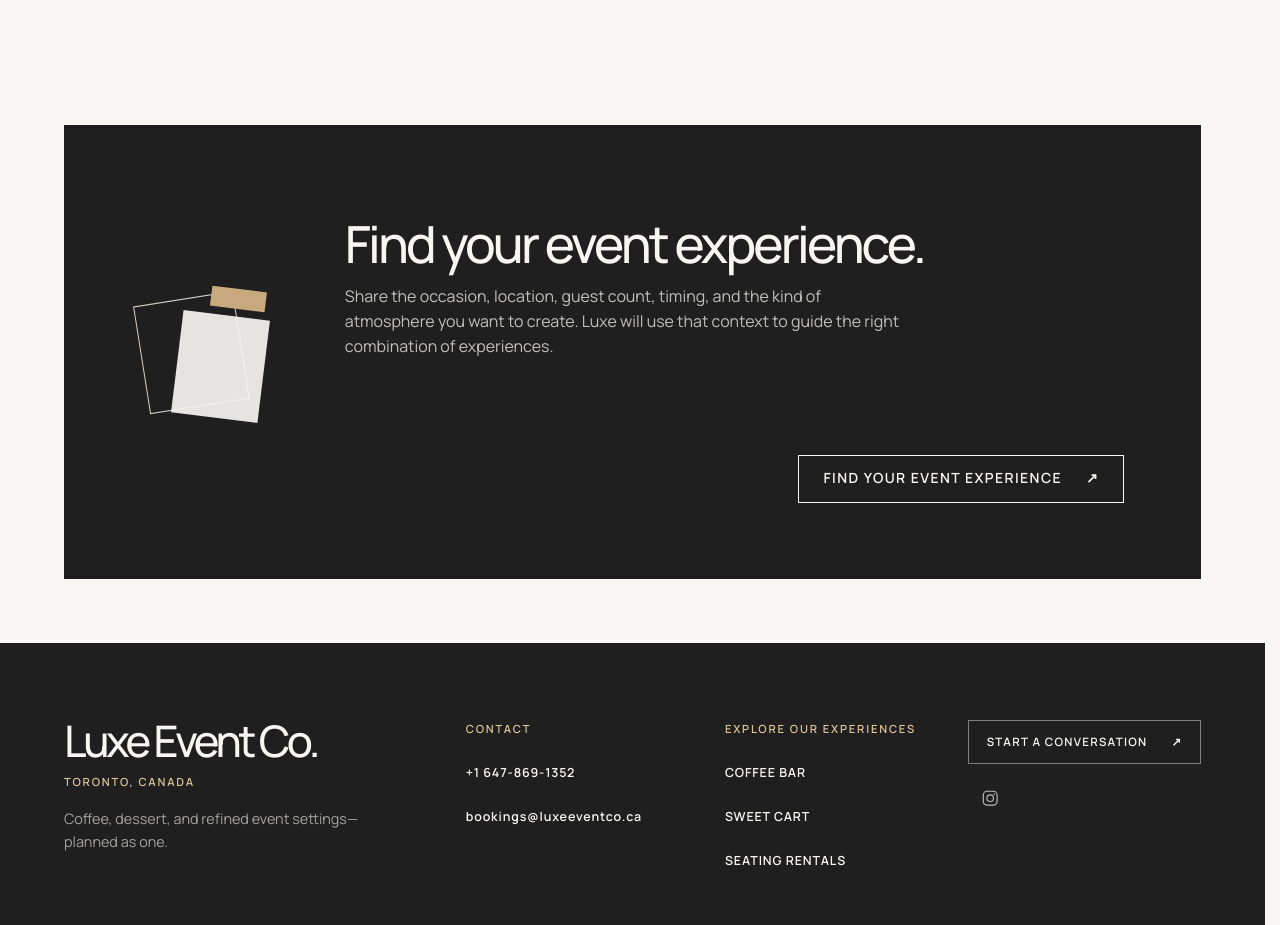
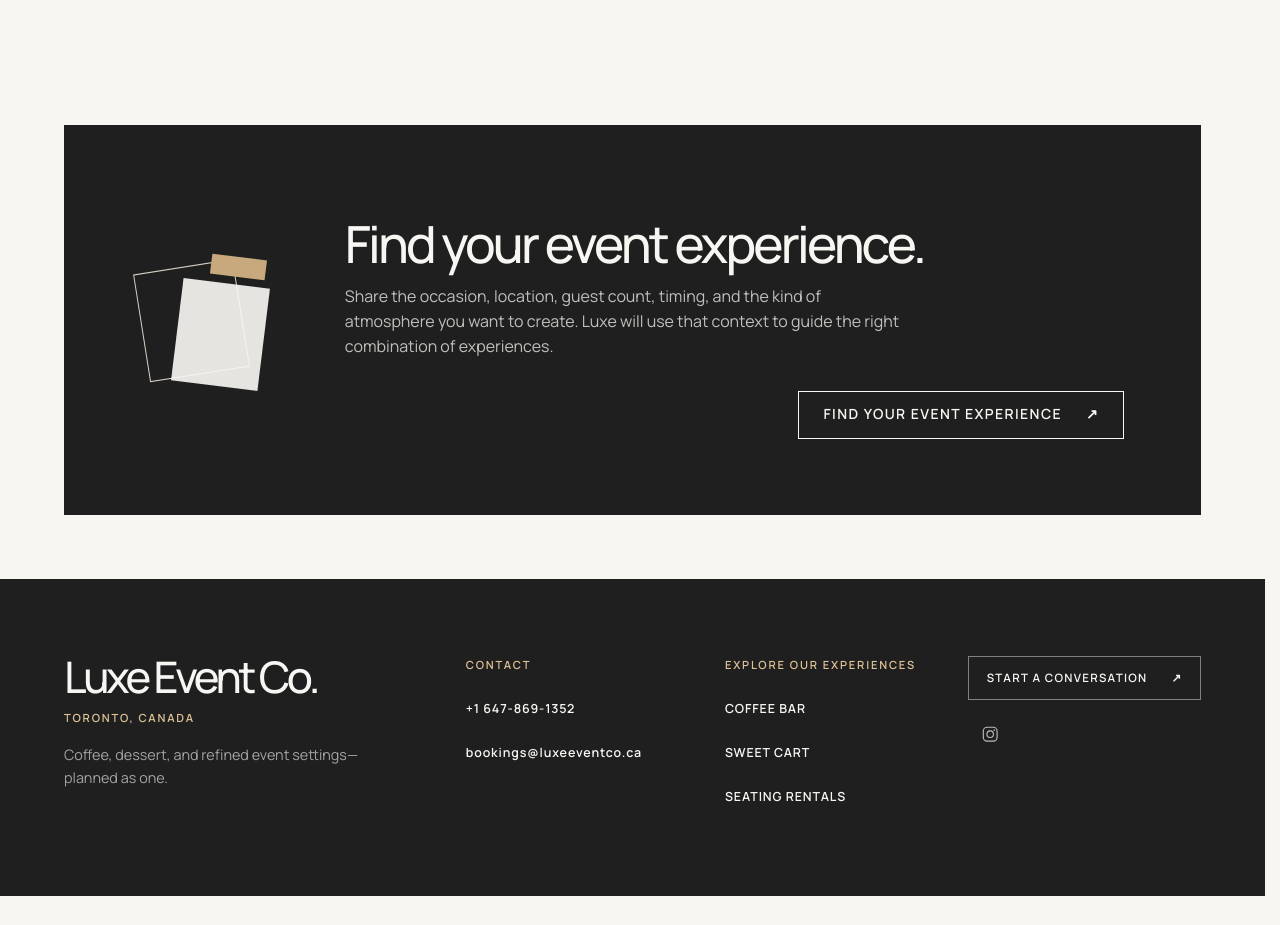
Before and after one commit to buildthebase/luxe-event-co-v2, a Next.js app: page /events in a window 1280 px wide. Shown: the part 6803-7728 px from the top of the page. After the commit the page ends 7699 px from the top, so only its background shows below. Built offline with nearby package versions, Linux system fonts and the light colour scheme.

Commit message:
Refine inquiry panel row spacing

```diff
--- a/app/contextual-inquiry-panels.css
+++ b/app/contextual-inquiry-panels.css
@@ -3,7 +3,8 @@
   display: grid !important;
   grid-template-columns: 140px minmax(0, 1fr) auto !important;
   grid-template-rows: auto auto;
-  gap: clamp(28px, 5vw, 76px) !important;
+  column-gap: clamp(28px, 5vw, 76px) !important;
+  row-gap: var(--space-6) !important;
   align-items: start !important;
   width: min(
     calc(100% - (2 * var(--space-page-inline))),
@@ -62,7 +63,6 @@
   grid-row: 2;
   align-self: end;
   justify-self: end;
-  margin-top: var(--space-6);
 }
 
 @media (max-width: 960px) {
@@ -83,7 +83,8 @@
 @media (max-width: 700px) {
   .foundation-shell main > .signature-inquiry {
     grid-template-columns: 64px minmax(0, 1fr) !important;
-    gap: var(--space-5) !important;
+    column-gap: var(--space-5) !important;
+    row-gap: var(--space-5) !important;
     width: min(
       calc(100% - (2 * var(--space-4))),
       var(--layout-max)
@@ -111,7 +112,6 @@
     grid-column: 1 / -1;
     grid-row: 2;
     justify-self: end;
-    margin-top: 0;
   }
 }
 
```
